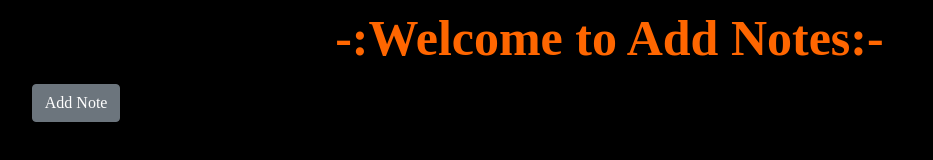
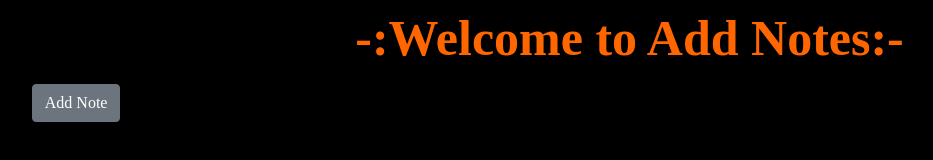
Before and after one commit to abhijitmondal121/Note_App.github.io, a plain HTML site: page index.html in a window 1280 px wide. Shown: the whole page, without its empty margins (61-994 px from the left). Drawn offline with nearby package versions, Linux system fonts and the light colour scheme.

Commit message:
Add files via upload

```diff
--- a/index.html
+++ b/index.html
@@ -13,9 +13,7 @@
   <body>
     <div class="main-container">
         <div class="container1 mt-2">
-          <center>
-          <h1 class=" m px-4" style="color:#ff6600;font-weight:bold;font-size:50px;">-:Welcome to Add Notes:-</h1>
-          </center>
+          <h1 style="color:#ff6600; margin-left:28%;font-weight:bold;font-size:50px;">-:Welcome to Add Notes:-</h1>
             <button class="btn btn-secondary mt-2" onclick=typeNote()>Add Note</button>
 
         </div>
```
Also changed, not shown: script.js (line endings or trailing spaces), style.css (line endings or trailing spaces).
